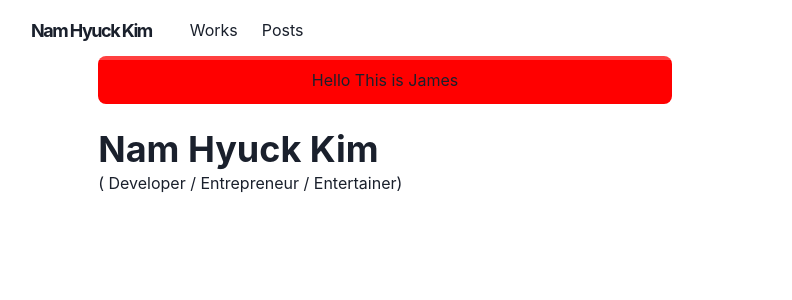
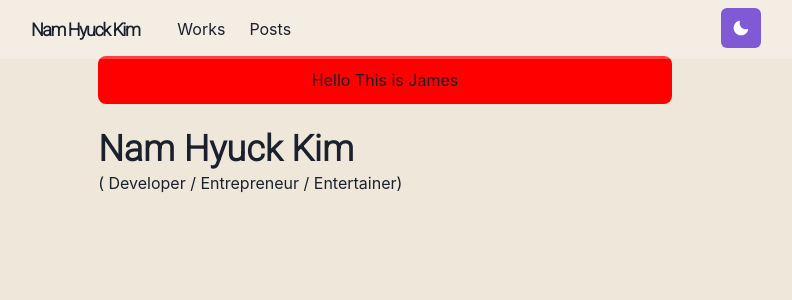
Before and after one commit to skagur-k/portfolio, a Next.js app: page / in a window 1280 px wide. Shown: the top 300 px of the page, without its empty margins (255-1047 px from the left). Built offline with nearby package versions, Linux system fonts and the light colour scheme.

Commit message:
feat(*): added DarkMode and Fonts

```diff
--- /dev/null
+++ b/components/fonts.js
@@ -0,0 +1,9 @@
+import { Global } from '@emotion/react'
+
+const Fonts = () => (
+    <Global
+        styles={`@import url('https://fonts.googleapis.com/css2?family=Comforter&family=Roboto:ital,wght@0,300;1,700&display=swap');`}
+    />
+)
+
+export default Fonts
--- a/components/logo.js
+++ b/components/logo.js
@@ -20,7 +20,7 @@
                 <LogoBox>
                     <Text
                         color={useColorModeValue('gray.800', 'whiteAlpha.900')}
-                        fontFamily=""
+                        fontFamily="Roboto"
                         font-weight="bold"
                         ml={3}
                     >
--- a/components/navbar.js
+++ b/components/navbar.js
@@ -14,8 +14,8 @@
     IconButton,
     useColorModeValue
 } from '@chakra-ui/react'
-
 import { HamburgerIcon } from '@chakra-ui/icons'
+import ThemeToggleButton from './theme-toggle-button'
 
 const LinkItem = ({ href, path, children }) => {
     const active = path === href
@@ -77,6 +77,7 @@
                 </Stack>
 
                 <Box flex={1} align="right">
+                    <ThemeToggleButton />
                     <Box ml={2} display={{ base: 'inline-block', md: 'none' }}>
                         <Menu>
                             <MenuButton
--- /dev/null
+++ b/components/theme-toggle-button.js
@@ -0,0 +1,17 @@
+import { IconButton, useColorMode, useColorModeValue } from '@chakra-ui/react'
+import { SunIcon, MoonIcon } from '@chakra-ui/icons'
+
+const ThemeToggleButton = () => {
+    const { toggleColorMode } = useColorMode()
+
+    return (
+        <IconButton
+            aria-label="Toggle theme"
+            colorScheme={useColorModeValue('purple', 'orange')}
+            icon={useColorModeValue(<MoonIcon />, <SunIcon />)}
+            onClick={toggleColorMode}
+        ></IconButton>
+    )
+}
+
+export default ThemeToggleButton
--- /dev/null
+++ b/lib/theme.js
@@ -0,0 +1,55 @@
+import { extendTheme } from '@chakra-ui/react'
+import { mode } from '@chakra-ui/theme-tools'
+
+const styles = {
+    global: props => ({
+        body: {
+            bg: mode('#f0e7db', '#202023')(props)
+        }
+    })
+}
+
+const components = {
+    Heading: {
+        variants: {
+            'section-title': {
+                textDecoration: 'underline',
+                fontSize: 20,
+                textUnderlineOffset: 6,
+                textDecorationColor: '#525252',
+                textDSecorationThickness: 4,
+                marginTop: 3,
+                marginBottom: 4
+            }
+        }
+    },
+    Link: {
+        baseStyle: props => ({
+            color: mode('#3d7aed', '#ff63c3')(props),
+            textUnderlineOffset: 3
+        })
+    }
+}
+
+const fonts = {
+    heading: "'Roboto'"
+}
+
+const colors = {
+    glassTeal: '#88ccca'
+}
+
+const config = {
+    initialColorMode: 'light',
+    useSystemColorMode: true
+}
+
+const theme = extendTheme({
+    config,
+    styles,
+    components,
+    colors,
+    fonts
+})
+
+export default theme
--- a/pages/_app.js
+++ b/pages/_app.js
@@ -1,9 +1,12 @@
 import { ChakraProvider } from '@chakra-ui/react'
 import Layout from '../components/layouts/main'
+import theme from '../lib/theme'
+import Fonts from '../components/fonts'
 
-const Website = ({ Component, pageProps, router }) => {
+const App = ({ Component, pageProps, router }) => {
     return (
-        <ChakraProvider>
+        <ChakraProvider theme={theme}>
+            <Fonts />
             <Layout router={router}>
                 <Component {...pageProps} key={router.route} />
             </Layout>
@@ -11,4 +14,4 @@
     )
 }
 
-export default Website
+export default App
--- /dev/null
+++ b/pages/_document.js
@@ -0,0 +1,26 @@
+import { ColorModeScript } from '@chakra-ui/react'
+import NextDocument, {
+    Html,
+    Head,
+    Main,
+    NextScriopt,
+    NextScript
+} from 'next/document'
+import theme from '../lib/theme'
+
+export default class Document extends NextDocument {
+    render() {
+        return (
+            <Html lang="en">
+                <Head />
+                <body>
+                    <ColorModeScript
+                        initialColorMode={theme.config.initialColorMode}
+                    />
+                    <Main />
+                    <NextScript />
+                </body>
+            </Html>
+        )
+    }
+}
```
